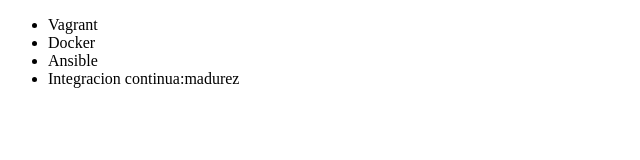
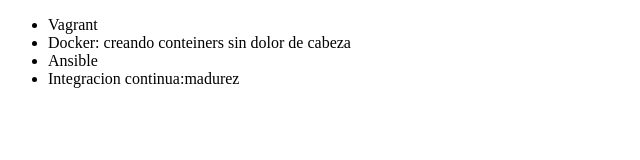
Before and after one commit to FlorenciaPacheco/alura-git, a plain HTML site: page index.html in a window 1280 px wide. Shown: the whole page, without its empty margins (0-640 px from the left). Drawn offline with Linux system fonts and the light colour scheme.

Commit message:
corrigiendo nombre curso docker

```diff
--- a/index.html
+++ b/index.html
@@ -7,7 +7,7 @@
 <body>
      <ul>
          <li> Vagrant </li>
-         <li> Docker </li>
+         <li> Docker: creando conteiners sin dolor de cabeza </li>
          <li> Ansible </li>
          <li> Integracion continua:madurez </li>
      </ul>
```
